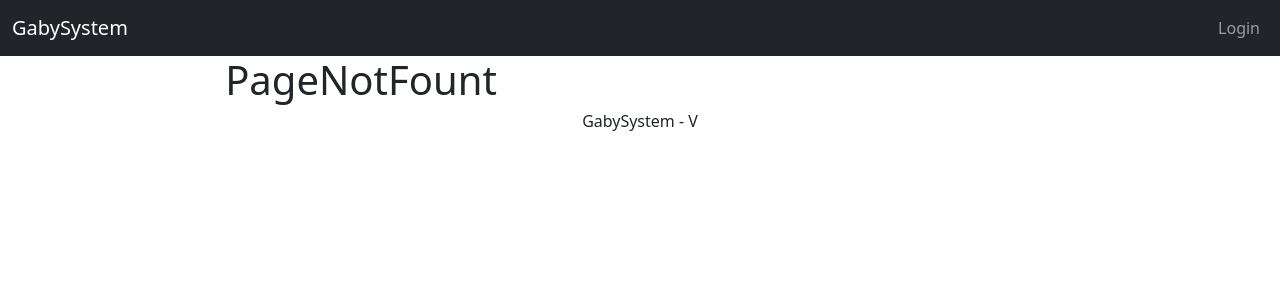
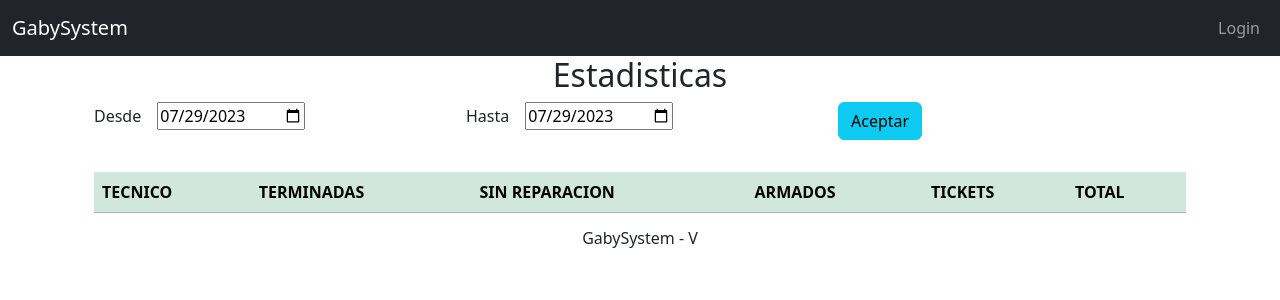
Before and after one commit to gabyreload1983/front-gabysystem, a React (Vite) app: page /statistics in a window 1280 px wide. Shown: the top 300 px of the page. Built offline with nearby package versions, Linux system fonts and the light colour scheme; the HTML template or start-up script is replaced by a standard one.

Commit message:
statictics view update favicon

```diff
--- a/index.html
+++ b/index.html
@@ -2,7 +2,7 @@
 <html lang="es">
   <head>
     <meta charset="UTF-8" />
-    <link rel="icon" type="image/svg+xml" href="/vite.svg" />
+    <link rel="icon" type="image/svg+xml" href="/favicon.ico" />
     <meta name="viewport" content="width=device-width, initial-scale=1.0" />
     <title>Gabysystem</title>
   </head>
--- a/package.json
+++ b/package.json
@@ -1,7 +1,7 @@
 {
   "name": "gabysystem-front",
   "private": true,
-  "version": "5.0.2",
+  "version": "5.0.4",
   "type": "module",
   "scripts": {
     "dev": "vite",
--- a/src/App.jsx
+++ b/src/App.jsx
@@ -13,6 +13,7 @@ import PageNotFount from "./components/PageNotFount";
 import Users from "./pages/Users/Users";
 import UserDetail from "./pages/Users/UserDetail";
 import Orders from "./pages/Orders/Orders";
+import Statistics from "./pages/Statistics/Statistics";
 
 function App() {
   return (
@@ -28,6 +29,7 @@ function App() {
             <Route path="customers" element={<Customers />} />
             <Route path="products" element={<Products />} />
             <Route path="/profile" element={<Profile />} />
+            <Route path="/statistics" element={<Statistics />} />
 
             <Route path="orders" element={<OrdersLayout />}>
               <Route path="search/:filter" element={<Orders />} />
--- a/src/components/NavBar.jsx
+++ b/src/components/NavBar.jsx
@@ -85,6 +85,17 @@ function NavBar() {
                   Orders
                 </NavLink>
               </li>
+              {validateUserRole(user, "premium") && (
+                <li className="nav-item">
+                  <NavLink
+                    className="nav-link"
+                    to="statistics"
+                    style={({ isActive }) => (isActive ? activeStyles : null)}
+                  >
+                    Estadisticas
+                  </NavLink>
+                </li>
+              )}
             </ul>
           )}
 
--- /dev/null
+++ b/src/pages/Statistics/Statistics.jsx
@@ -0,0 +1,87 @@
+import moment from "moment";
+import React, { useContext, useState } from "react";
+import { SwalError, getFromApi } from "../../utils";
+import StatisticsDetail from "./StatisticsDetail";
+import { useNavigate } from "react-router-dom";
+import { UserContext } from "../../context/userContext";
+
+export default function Statistics() {
+  const [from, setFrom] = useState(moment().format("YYYY-MM-DD"));
+  const [to, setTo] = useState(moment().format("YYYY-MM-DD"));
+  const [statistics, setStatistics] = useState([]);
+
+  const navigate = useNavigate();
+  const { logoutUserContext } = useContext(UserContext);
+
+  const handleFrom = (event) => {
+    const { value } = event.target;
+    setFrom(value);
+  };
+  const handleTo = (event) => {
+    const { value } = event.target;
+    setTo(value);
+  };
+
+  const getStaticts = async () => {
+    const response = await getFromApi(
+      `http://${
+        import.meta.env.VITE_URL_HOST
+      }/api/orders/statitstics/${from}/${to}`
+    );
+
+    if (response.status === "error" && response.message === "jwt-expired") {
+      await SwalError(response);
+      logoutUserContext();
+      return navigate("/login");
+    }
+    if (response.status === "error") return await SwalError(response);
+
+    if (response.status === "success") {
+      setStatistics(response.payload);
+    }
+  };
+
+  return (
+    <div className="container">
+      <h2 className="text-center">Estadisticas</h2>
+      <div className="row">
+        <div className="col-12">
+          <div className="row mb-3">
+            <div className="col">
+              <label htmlFor="from">Desde</label>
+              <input
+                className="ms-3"
+                type="date"
+                name="from"
+                id="from"
+                required
+                value={from}
+                onChange={handleFrom}
+              />
+            </div>
+            <div className="col">
+              <label htmlFor="to">Hasta</label>
+              <input
+                className="ms-3"
+                type="date"
+                name="to"
+                id="to"
+                required
+                value={to}
+                onChange={handleTo}
+              />
+            </div>
+            <div className="col">
+              <button onClick={getStaticts} className="btn btn-info">
+                Aceptar
+              </button>
+            </div>
+          </div>
+        </div>
+        <div className="col-12 mt-3">
+          <StatisticsDetail statistics={statistics} />
+        </div>
+      </div>
+    </div>
+  );
+}
--- /dev/null
+++ b/src/pages/Statistics/StatisticsDetail.jsx
@@ -0,0 +1,33 @@
+import React from "react";
+
+export default function StatisticsDetail({ statistics }) {
+  return (
+    <>
+      <table className="table table-hover">
+        <thead>
+          <tr className="table-success">
+            <th scope="col">TECNICO</th>
+            <th scope="col">TERMINADAS</th>
+            <th scope="col">SIN REPARACION</th>
+            <th scope="col">ARMADOS</th>
+            <th scope="col">TICKETS</th>
+            <th scope="col">TOTAL</th>
+          </tr>
+        </thead>
+        <tbody>
+          {statistics.length > 0 &&
+            statistics.map((st) => (
+              <tr key={st.code_technical}>
+                <td>{st.code_technical}</td>
+                <td>{st.finished}</td>
+                <td>{st.withoutRepair}</td>
+                <td>{st.assembly}</td>
+                <td>{st.tickets}</td>
+                <td className="table-secondary">{st.total}</td>
+              </tr>
+            ))}
+        </tbody>
+      </table>
+    </>
+  );
+}
```
Also changed, not shown: 1 other file (tests, documents, lock files or other folders).
